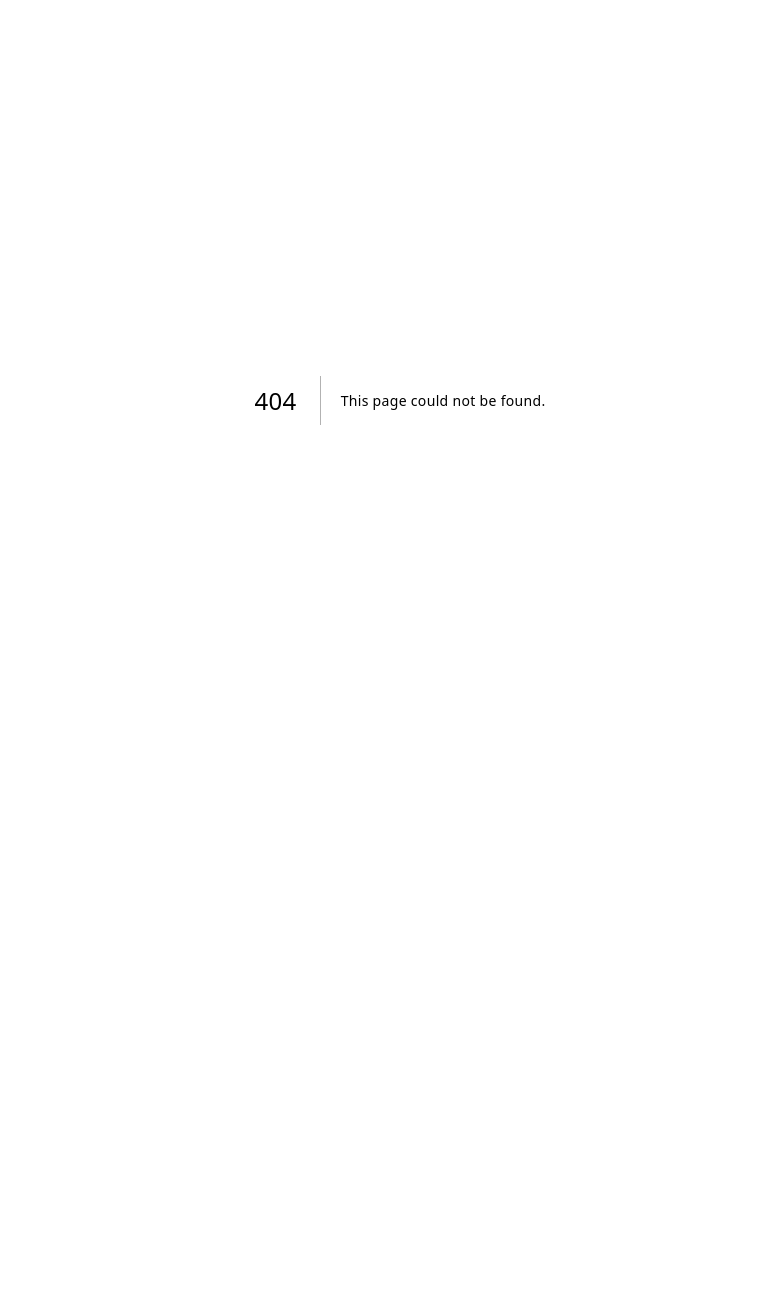
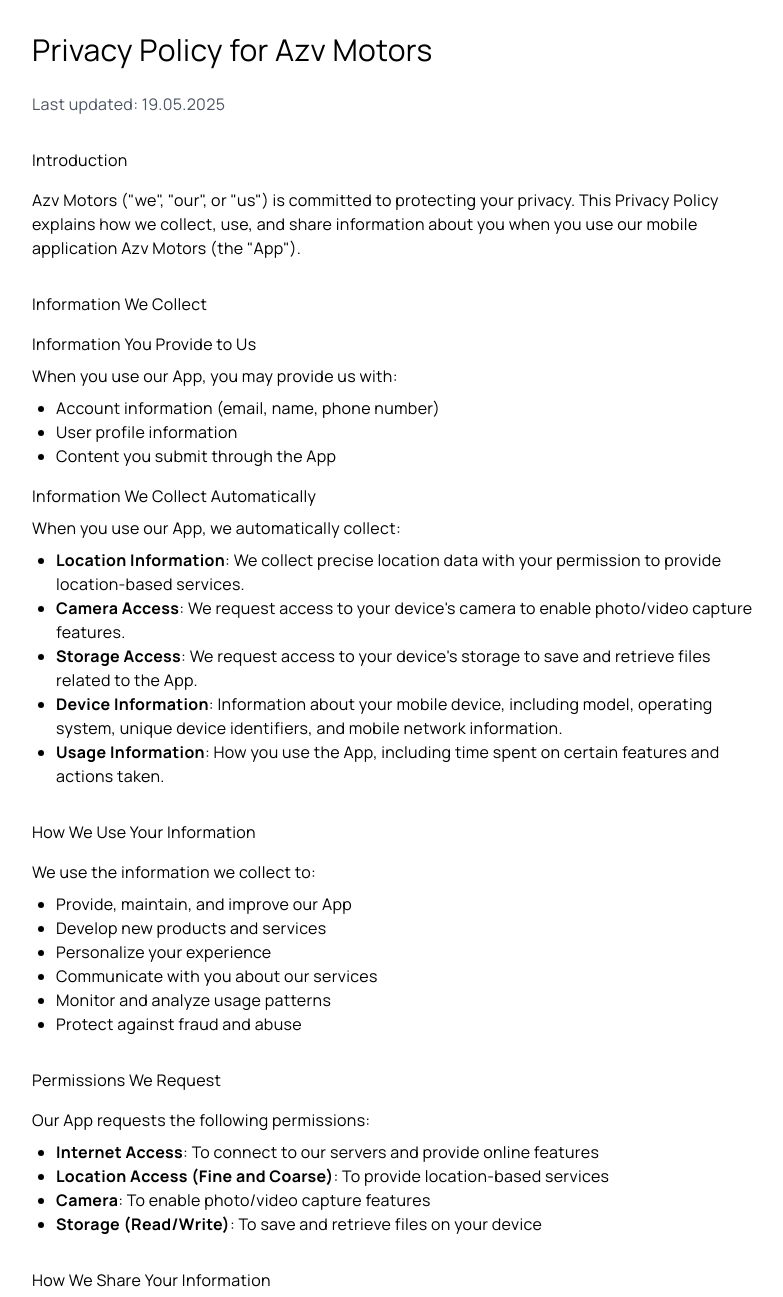
Before and after one commit to rondlsl/axis_motors_backend, a Next.js app in the folder frontend/: page /policy in a window 1280 px wide. Before the commit this address had no page. Shown: the top 1297 px of the page, without its empty margins (240-1023 px from the left). Before the commit the page ends 800 px from the top, so only its background shows below. Built offline with nearby package versions, Linux system fonts and the light colour scheme.

Commit message:
policy front

```diff
--- /dev/null
+++ b/frontend/src/app/(routes)/policy/page.tsx
@@ -0,0 +1,144 @@
+export default function PrivacyPolicy() {
+    return (
+        <div className="max-w-3xl mx-auto px-4 py-8">
+            <h1 className="text-3xl font-bold mb-6">Privacy Policy for Azv Motors</h1>
+            <p className="text-sm text-gray-600 mb-8">Last updated: 19.05.2025</p>
+
+            <section className="mb-8">
+                <h2 className="text-2xl font-semibold mb-4">Introduction</h2>
+                <p className="mb-4">
+                    Azv Motors ("we", "our", or "us") is committed to protecting your privacy. This Privacy Policy
+                    explains how we
+                    collect, use, and share information about you when you use our mobile application Azv Motors (the
+                    "App").
+                </p>
+            </section>
+
+            <section className="mb-8">
+                <h1 className="text-2xl font-semibold mb-4">Information We Collect</h1>
+
+                <h3 className="text-xl font-medium mb-2">Information You Provide to Us</h3>
+                <p className="mb-2">When you use our App, you may provide us with:</p>
+                <ul className="list-disc pl-6 mb-4">
+                    <li>Account information (email, name, phone number)</li>
+                    <li>User profile information</li>
+                    <li>Content you submit through the App</li>
+                </ul>
+
+                <h3 className="text-xl font-medium mb-2">Information We Collect Automatically</h3>
+                <p className="mb-2">When you use our App, we automatically collect:</p>
+                <ul className="list-disc pl-6 mb-4">
+                    <li>
+                        <strong>Location Information</strong>: We collect precise location data with your permission to
+                        provide
+                        location-based services.
+                    </li>
+                    <li>
+                        <strong>Camera Access</strong>: We request access to your device's camera to enable photo/video
+                        capture
+                        features.
+                    </li>
+                    <li>
+                        <strong>Storage Access</strong>: We request access to your device's storage to save and retrieve
+                        files
+                        related to the App.
+                    </li>
+                    <li>
+                        <strong>Device Information</strong>: Information about your mobile device, including model,
+                        operating
+                        system, unique device identifiers, and mobile network information.
+                    </li>
+                    <li>
+                        <strong>Usage Information</strong>: How you use the App, including time spent on certain
+                        features and
+                        actions taken.
+                    </li>
+                </ul>
+            </section>
+
+            <section className="mb-8">
+                <h2 className="text-2xl font-semibold mb-4">How We Use Your Information</h2>
+                <p className="mb-2">We use the information we collect to:</p>
+                <ul className="list-disc pl-6 mb-4">
+                    <li>Provide, maintain, and improve our App</li>
+                    <li>Develop new products and services</li>
+                    <li>Personalize your experience</li>
+                    <li>Communicate with you about our services</li>
+                    <li>Monitor and analyze usage patterns</li>
+                    <li>Protect against fraud and abuse</li>
+                </ul>
+            </section>
+
+            <section className="mb-8">
+                <h2 className="text-2xl font-semibold mb-4">Permissions We Request</h2>
+                <p className="mb-2">Our App requests the following permissions:</p>
+                <ul className="list-disc pl-6 mb-4">
+                    <li>
+                        <strong>Internet Access</strong>: To connect to our servers and provide online features
+                    </li>
+                    <li>
+                        <strong>Location Access (Fine and Coarse)</strong>: To provide location-based services
+                    </li>
+                    <li>
+                        <strong>Camera</strong>: To enable photo/video capture features
+                    </li>
+                    <li>
+                        <strong>Storage (Read/Write)</strong>: To save and retrieve files on your device
+                    </li>
+                </ul>
+            </section>
+
+            <section className="mb-8">
+                <h2 className="text-2xl font-semibold mb-4">How We Share Your Information</h2>
+                <p className="mb-2">We may share your information:</p>
+                <ul className="list-disc pl-6 mb-4">
+                    <li>With service providers who perform services on our behalf</li>
+                    <li>To comply with legal obligations</li>
+                    <li>In connection with a merger, sale, or acquisition</li>
+                    <li>With your consent</li>
+                </ul>
+            </section>
+
+            <section className="mb-8">
+                <h2 className="text-2xl font-semibold mb-4">Your Choices and Rights</h2>
+                <p className="mb-4">
+                    Depending on your location, you may have certain rights regarding your personal information. You
+                    can:
+                </p>
+                <ul className="list-disc pl-6 mb-4">
+                    <li>Access, update, or delete your information</li>
+                    <li>Object to our processing of your data</li>
+                    <li>Opt out of marketing communications</li>
+                    <li>Change your device permissions in your device settings</li>
+                </ul>
+            </section>
+
+            <section className="mb-8">
+                <h2 className="text-2xl font-semibold mb-4">Data Security</h2>
+                <p className="mb-4">
+                    We implement appropriate technical and organizational measures to protect your personal information.
+                </p>
+            </section>
+
+            <section className="mb-8">
+                <h2 className="text-2xl font-semibold mb-4">Changes to This Policy</h2>
+                <p className="mb-4">
+                    We may update this Privacy Policy from time to time. We will notify you of any changes by posting
+                    the new
+                    Privacy Policy on this page.
+                </p>
+            </section>
+
+            <section className="mb-8">
+                <h2 className="text-2xl font-semibold mb-4">Contact Us</h2>
+                <p className="mb-4">
+                    If you have questions about this Privacy Policy, please contact us at:
+                    <br/>
+                    <a href="mailto:azvmotors@mail.ru" className="text-blue-600 hover:underline">
+                        azvmotors@mail.ru
+                    </a>
+                </p>
+            </section>
+        </div>
+    )
+}
```
